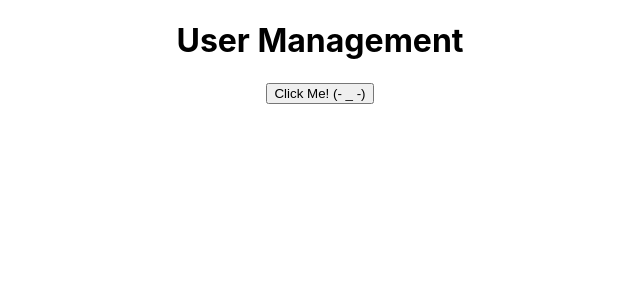
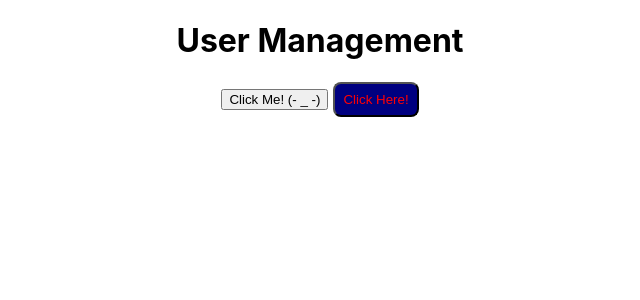
Before and after one commit to Shahriyar-Hosen/react-typescript, a React (Create React App) app: page / in a window 1280 px wide. Shown: the top 300 px of the page, without its empty margins (320-960 px from the left). Built offline with nearby package versions, Linux system fonts and the light colour scheme.

Commit message:
StyleBtn

```diff
--- a/src/App.tsx
+++ b/src/App.tsx
@@ -2,6 +2,7 @@ import React from "react";
 import "./App.css";
 import Button from "./components/Button";
 import FetchData from "./components/FetchData";
+import StyleBtn from "./components/StyleBtn";
 import UserDemo from "./components/UserDemo";
 
 const App = () => {
@@ -22,12 +23,21 @@ const App = () => {
     },
   ];
 
+  const btnStyle = {
+    color: "red",
+    background: "navy",
+    padding: "0.5rem",
+    borderRadius: "0.5rem",
+    marginLeft: 5,
+  };
+
   return (
     <div className="App">
       <h1>User Management</h1>
       {/* <UserDemo users={users} /> */}
       {/* <FetchData status="success" /> */}
       <Button>Click Me! (- _ -)</Button>
+      <StyleBtn btnStyle={btnStyle} />
     </div>
   );
 };
--- /dev/null
+++ b/src/components/StyleBtn.tsx
@@ -0,0 +1,11 @@
+import React, { CSSProperties } from "react";
+
+type BtnStyle = {
+  btnStyle: CSSProperties;
+};
+
+const StyleBtn = ({ btnStyle }: BtnStyle) => {
+  return <button style={btnStyle}>Click Here!</button>;
+};
+
+export default StyleBtn;
```
